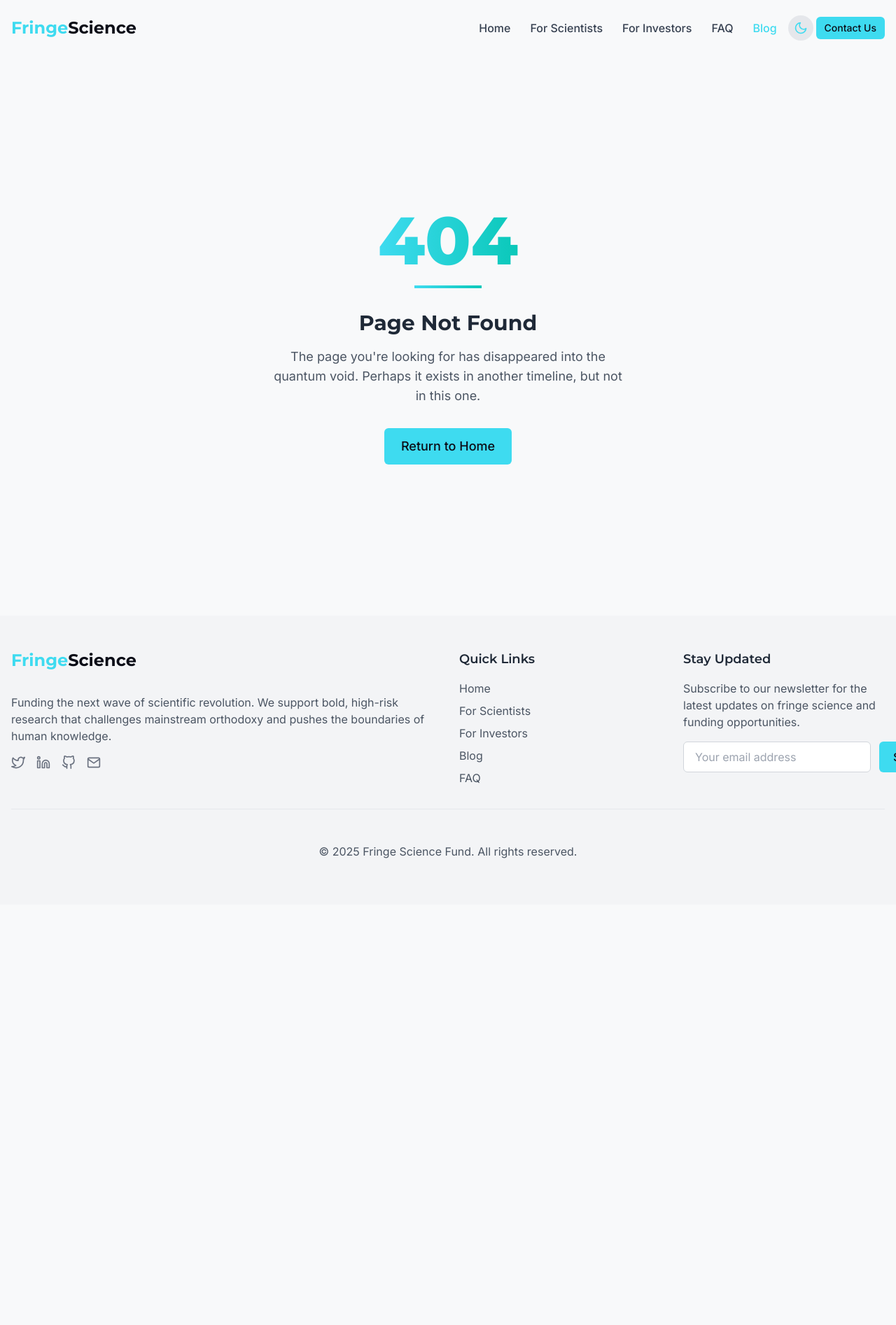
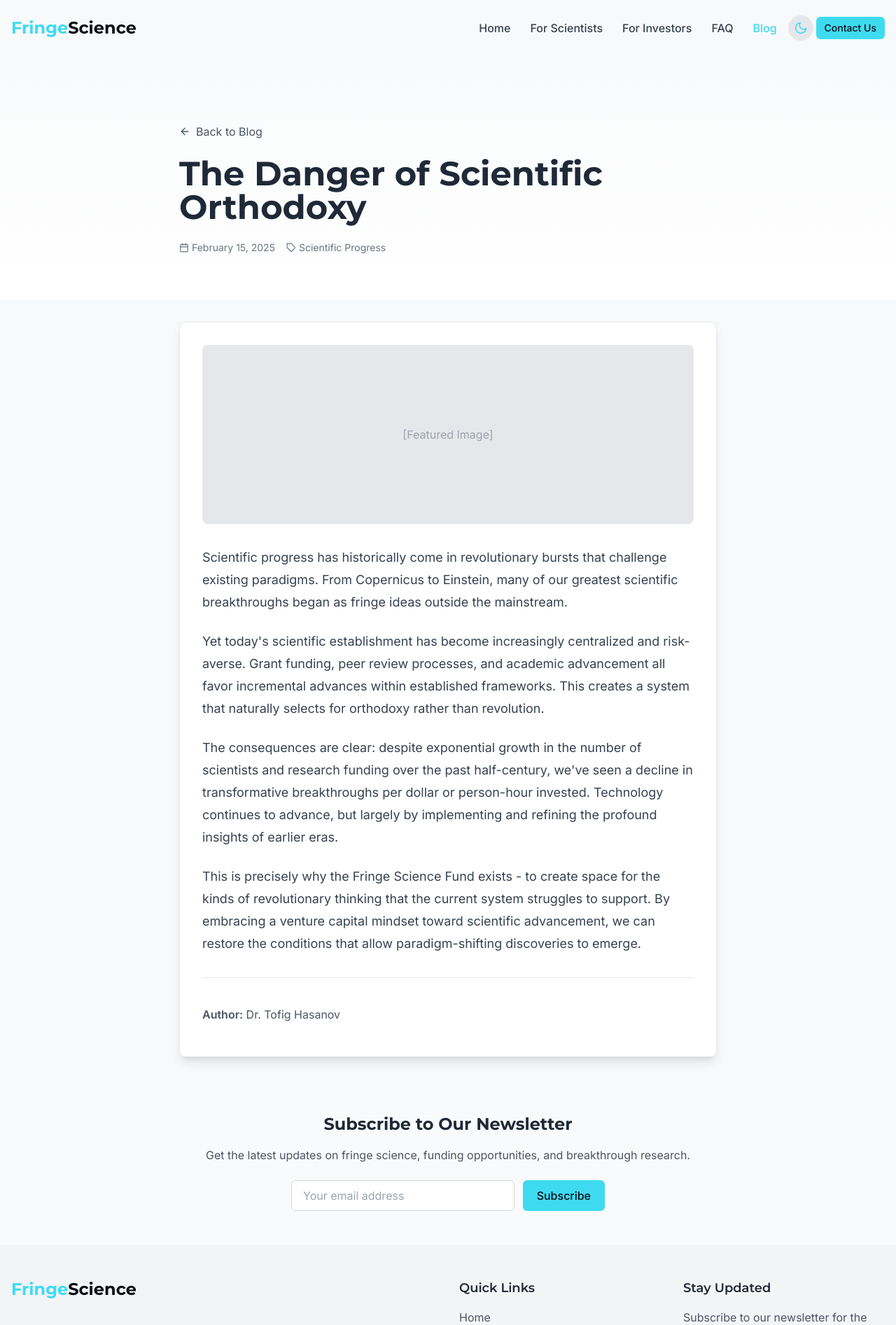
Before and after one commit to Gtofig/fringe-science-fund, a React (Vite) app: page /blog/1 in a window 1280 px wide. Shown: the top 1894 px of the page at 70% size. Before the commit the page ends 1293 px from the top, so only its background shows below. Built offline with nearby package versions, Linux system fonts and the light colour scheme.

Commit message:
Fix blog posts

```diff
--- a/package.json
+++ b/package.json
@@ -19,6 +19,7 @@
     "framer-motion": "^11.0.12"
   },
   "devDependencies": {
+    "@tailwindcss/typography": "^0.5.10",
     "@types/react": "^18.2.56",
     "@types/react-dom": "^18.2.19",
     "@vitejs/plugin-react": "^4.2.1",
--- a/src/App.jsx
+++ b/src/App.jsx
@@ -10,6 +10,7 @@ import FAQ from './pages/FAQ';
 import Blog from './pages/Blog';
 import Contact from './pages/Contact';
 import NotFound from './pages/NotFound';
+import BlogPost from '@/pages/BlogPost.jsx';
 
 function App() {
   return (
@@ -22,6 +23,7 @@ function App() {
             <Route path="/investors" element={<Investors />} />
             <Route path="/faq" element={<FAQ />} />
             <Route path="/blog" element={<Blog />} />
+            <Route path="/blog/:id" element={<BlogPost />} />
             <Route path="/contact" element={<Contact />} />
             <Route path="*" element={<NotFound />} />
           </Routes>
--- a/src/data/blog.js
+++ b/src/data/blog.js
@@ -13,7 +13,7 @@ export const blogPosts = [
 
       <p>This is precisely why the Fringe Science Fund exists - to create space for the kinds of revolutionary thinking that the current system struggles to support. By embracing a venture capital mindset toward scientific advancement, we can restore the conditions that allow paradigm-shifting discoveries to emerge.</p>
     `,
-    author: 'Dr. Eliza Morgan',
+    author: 'Dr. Tofig Hasanov',
     date: '2025-02-15',
     category: 'Scientific Progress',
     image: 'blog-post-1.jpg',
@@ -34,7 +34,7 @@ export const blogPosts = [
 
       <p>Revitalizing scientific revolution is thus not merely an academic concern, but essential for civilization's survival. By supporting the bold, unconventional research that mainstream institutions avoid, we help ensure that the light of scientific progress continues to advance rather than flicker and fade.</p>
     `,
-    author: 'Jonathan Warner',
+    author: 'Dr. Tofig Hasanov',
     date: '2025-01-30',
     category: 'Civilization',
     image: 'blog-post-2.jpg',
@@ -53,7 +53,7 @@ export const blogPosts = [
 
       <p>By diversifying across many unconventional approaches, we maximize our chances of supporting a genuine breakthrough. The risk isn't in funding unusual ideas - the real risk is in allowing scientific orthodoxy to prevent revolutionary discoveries from emerging at all.</p>
     `,
-    author: 'Maya Patel, PhD',
+    author: 'Dr. Tofig Hasanov',
     date: '2025-01-15',
     category: 'Funding Models',
     image: 'blog-post-3.jpg',
@@ -72,7 +72,7 @@ export const blogPosts = [
 
       <p>The Fringe Science Fund explicitly recognizes this pattern by supporting researchers regardless of their credentials or institutional affiliations. We value revolutionary ideas over academic pedigrees, creating opportunities for the next Einstein or McClintock to emerge from unexpected places.</p>
     `,
-    author: 'Dr. Marcus Chen',
+    author: 'Dr. Tofig Hasanov',
     date: '2024-12-10',
     category: 'Scientific History',
     image: 'blog-post-4.jpg',
--- /dev/null
+++ b/src/pages/BlogPost.jsx
@@ -0,0 +1,168 @@
+import { useEffect, useState } from 'react';
+import { useParams, useNavigate, Link } from 'react-router-dom';
+import { motion } from 'framer-motion';
+import { Helmet } from 'react-helmet';
+import { FiCalendar, FiTag, FiArrowLeft } from 'react-icons/fi';
+import Button from '../components/ui/Button';
+import NewsletterForm from '../components/ui/NewsletterForm';
+import { blogPosts } from '../data/blog';
+
+const BlogPost = () => {
+  const { id } = useParams();
+  const navigate = useNavigate();
+  const [post, setPost] = useState(null);
+
+  useEffect(() => {
+    // Find the blog post matching the ID
+    const foundPost = blogPosts.find(post => post.id.toString() === id);
+
+    if (foundPost) {
+      setPost(foundPost);
+    } else {
+      // If post not found, redirect to the blog page
+      navigate('/blog');
+    }
+  }, [id, navigate]);
+
+  if (!post) {
+    return <div className="py-20 text-center">Loading...</div>;
+  }
+
+  const formatDate = dateString => {
+    const date = new Date(dateString);
+    return date.toLocaleDateString('en-US', {
+      month: 'long',
+      day: 'numeric',
+      year: 'numeric',
+    });
+  };
+
+  // Find related posts (excluding current one)
+  const relatedPosts = blogPosts
+    .filter(p => p.id !== post.id && p.category === post.category)
+    .slice(0, 2);
+
+  return (
+    <>
+      <Helmet>
+        <title>{post.title} - Fringe Science Fund</title>
+        <meta name="description" content={post.excerpt} />
+      </Helmet>
+
+      {/* Blog Post Header */}
+      <section className="pt-24 pb-8 bg-gradient-to-b from-gray-50 to-white dark:from-gray-900 dark:to-space-dark">
+        <div className="container mx-auto px-4">
+          <div className="max-w-3xl mx-auto">
+            <motion.div
+              initial={{ opacity: 0, y: 20 }}
+              animate={{ opacity: 1, y: 0 }}
+              transition={{ duration: 0.5 }}
+            >
+              <Link
+                to="/blog"
+                className="inline-flex items-center text-gray-600 dark:text-gray-400 hover:text-electric-blue dark:hover:text-electric-blue mb-6"
+              >
+                <FiArrowLeft className="mr-2" />
+                Back to Blog
+              </Link>
+
+              <h1 className="text-3xl md:text-4xl lg:text-5xl font-bold mb-6">{post.title}</h1>
+
+              <div className="flex flex-wrap items-center text-sm text-gray-500 dark:text-gray-400 mb-6">
+                <span className="flex items-center mr-4 mb-2">
+                  <FiCalendar className="mr-1" />
+                  {formatDate(post.date)}
+                </span>
+                <span className="flex items-center mb-2">
+                  <FiTag className="mr-1" />
+                  {post.category}
+                </span>
+              </div>
+            </motion.div>
+          </div>
+        </div>
+      </section>
+
+      {/* Blog Post Content */}
+      <section className="py-8">
+        <div className="container mx-auto px-4">
+          <div className="max-w-3xl mx-auto">
+            <motion.div
+              className="bg-white dark:bg-gray-800 rounded-lg shadow-lg border border-gray-200 dark:border-gray-700 p-6 md:p-8"
+              initial={{ opacity: 0 }}
+              animate={{ opacity: 1 }}
+              transition={{ duration: 0.5, delay: 0.2 }}
+            >
+              {/* Featured Image Placeholder */}
+              <div className="w-full h-64 bg-gray-200 dark:bg-gray-700 rounded-lg mb-8 flex items-center justify-center">
+                <span className="text-gray-400 dark:text-gray-500">[Featured Image]</span>
+              </div>
+
+              {/* Content */}
+              <div
+                className="prose prose-lg max-w-none dark:prose-invert prose-headings:font-heading prose-a:text-electric-blue"
+                dangerouslySetInnerHTML={{ __html: post.content }}
+              />
+
+              {/* Author Info */}
+              <div className="mt-8 pt-6 border-t border-gray-200 dark:border-gray-700">
+                <p className="text-gray-600 dark:text-gray-400">
+                  <span className="font-semibold">Author:</span> {post.author}
+                </p>
+              </div>
+            </motion.div>
+          </div>
+        </div>
+      </section>
+
+      {/* Related Posts */}
+      {relatedPosts.length > 0 && (
+        <section className="py-12">
+          <div className="container mx-auto px-4">
+            <div className="max-w-3xl mx-auto">
+              <h2 className="text-2xl font-bold mb-6">Related Articles</h2>
+
+              <div className="grid grid-cols-1 md:grid-cols-2 gap-6">
+                {relatedPosts.map((relatedPost, index) => (
+                  <motion.div
+                    key={relatedPost.id}
+                    className="bg-white dark:bg-gray-800 rounded-lg overflow-hidden shadow border border-gray-200 dark:border-gray-700"
+                    initial={{ opacity: 0, y: 20 }}
+                    animate={{ opacity: 1, y: 0 }}
+                    transition={{ duration: 0.5, delay: 0.1 * index }}
+                  >
+                    <div className="p-5">
+                      <h3 className="text-lg font-bold mb-2">{relatedPost.title}</h3>
+                      <p className="text-gray-600 dark:text-gray-400 text-sm mb-3">
+                        {relatedPost.excerpt}
+                      </p>
+                      <Button to={`/blog/${relatedPost.id}`} variant="secondary" size="sm">
+                        Read More
+                      </Button>
+                    </div>
+                  </motion.div>
+                ))}
+              </div>
+            </div>
+          </div>
+        </section>
+      )}
+
+      {/* Newsletter Section */}
+      <section className="py-12 bg-gray-50 dark:bg-gray-900">
+        <div className="container mx-auto px-4">
+          <div className="max-w-3xl mx-auto text-center">
+            <h2 className="text-2xl font-bold mb-4">Subscribe to Our Newsletter</h2>
+            <p className="text-gray-600 dark:text-gray-400 mb-6">
+              Get the latest updates on fringe science, funding opportunities, and breakthrough
+              research.
+            </p>
+            <NewsletterForm className="max-w-md mx-auto" />
+          </div>
+        </div>
+      </section>
+    </>
+  );
+};
+
+export default BlogPost;
--- a/tailwind.config.js
+++ b/tailwind.config.js
@@ -1,3 +1,4 @@
+// noinspection JSUnusedGlobalSymbols
 /** @type {import('tailwindcss').Config} */
 export default {
   content: ['./index.html', './src/**/*.{js,ts,jsx,tsx}'],
@@ -30,7 +31,35 @@ export default {
       backgroundImage: {
         'gradient-radial': 'radial-gradient(var(--tw-gradient-stops))',
       },
+      typography: theme => ({
+        DEFAULT: {
+          css: {
+            a: {
+              color: theme('colors.electric-blue'),
+              '&:hover': {
+                color: theme('colors.future-teal'),
+              },
+            },
+            h1: {
+              fontFamily: theme('fontFamily.heading'),
+              fontWeight: theme('fontWeight.bold'),
+            },
+            h2: {
+              fontFamily: theme('fontFamily.heading'),
+              fontWeight: theme('fontWeight.bold'),
+            },
+            h3: {
+              fontFamily: theme('fontFamily.heading'),
+              fontWeight: theme('fontWeight.bold'),
+            },
+            h4: {
+              fontFamily: theme('fontFamily.heading'),
+              fontWeight: theme('fontWeight.bold'),
+            },
+          },
+        },
+      }),
     },
   },
-  plugins: [],
+  plugins: [require('@tailwindcss/typography')],
 };
```
Also changed, not shown: 1 other file (tests, documents, lock files or other folders).
